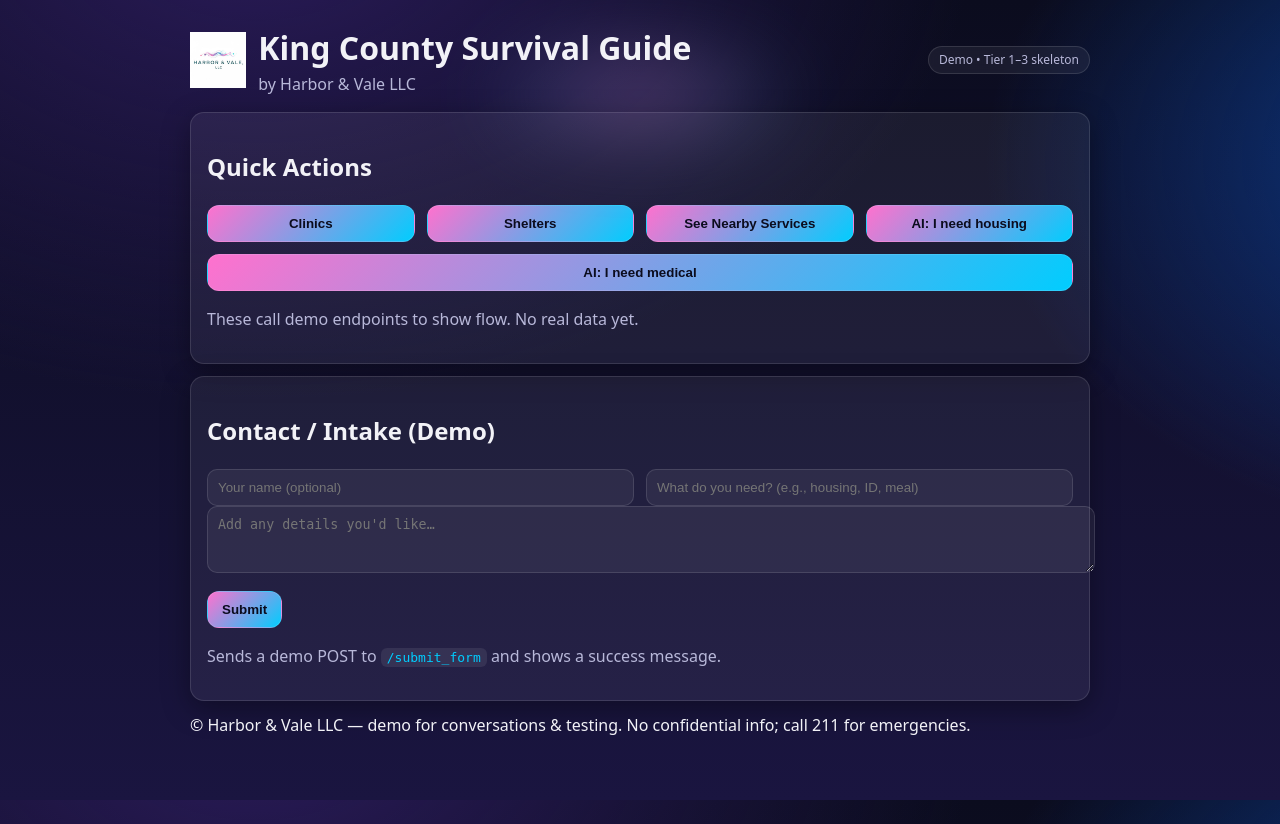
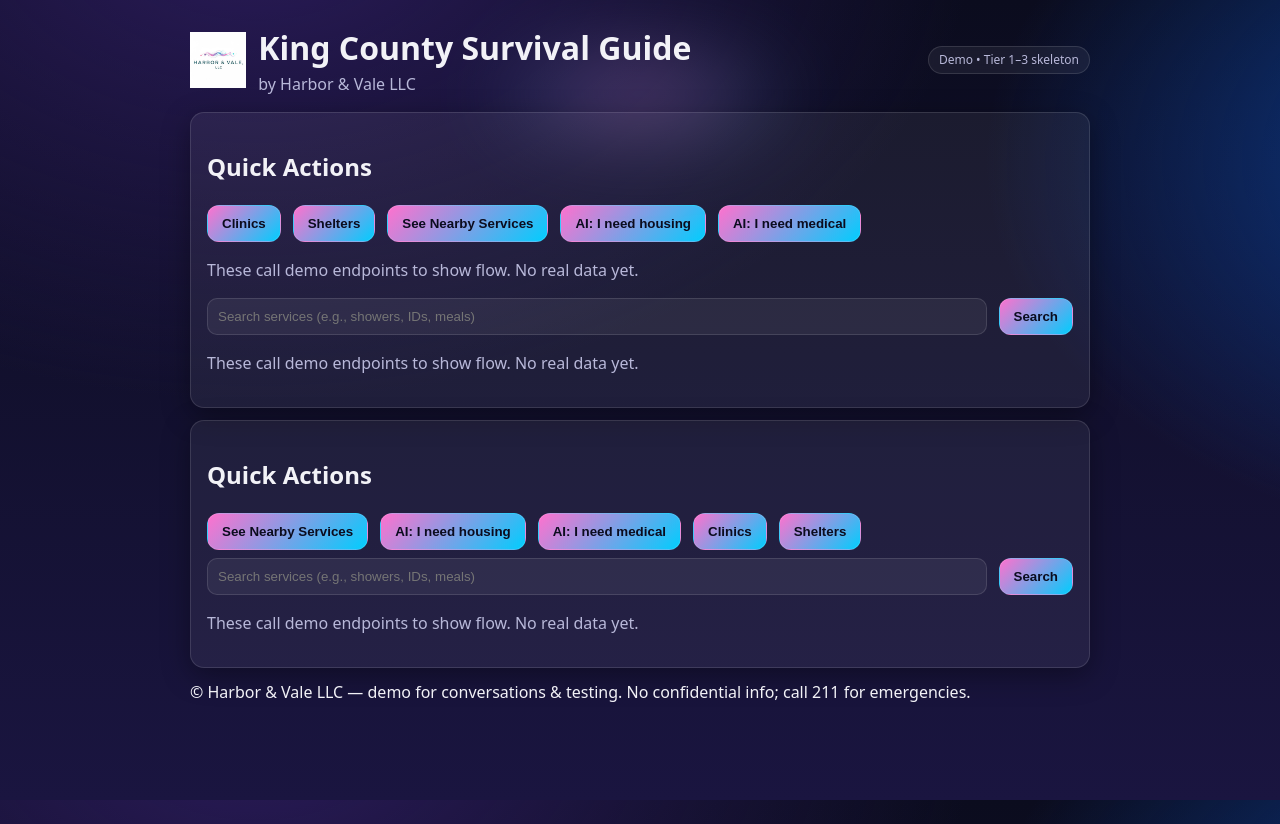
Before and after one commit to HarborandVale/King-County-Survival-Guide-Demo, a Python web app: template templates/index.html in a window 1280 px wide. Run offline with Jinja, Linux system fonts and the light colour scheme; the template is opened without the code that fills it, so the values that code supplies are empty.

Commit message:
Update index.html

```diff
--- a/templates/index.html
+++ b/templates/index.html
@@ -5,6 +5,10 @@
   <meta name="viewport" content="width=device-width,initial-scale=1" />
   <title>King County Survival Guide – Harbor &amp; Vale LLC (Demo)</title>
   <style>
+    /* Keep Quick Actions buttons consistent */
+.row > button { flex: 0 0 auto; }   /* don’t stretch */
+button { white-space: nowrap; }     /* keep on one line */
+
   /* Vaporwave-ish palette */
   :root {
     --brand-bg-1: #0b0c1e;      /* deep indigo */
@@ -137,6 +141,14 @@
 <button onclick="triage('I need housing')">AI: I need housing</button>
 <button onclick="triage('I need medical')">AI: I need medical</button>
     </div>
+    <div id="loading" class="pill" style="display:none;margin-top:8px">Loading…</div>
+
+  <p class="muted">These call demo endpoints to show flow. No real data yet.</p>
+
+    <div class="row" style="margin-top:8px">
+  <input id="q" placeholder="Search services (e.g., showers, IDs, meals)" />
+  <button onclick="loadServicesQuery()">Search</button>
+</div>
     <p class="muted">These call demo endpoints to show flow. No real data yet.</p>
   <div id="cards"></div>
 <pre id="output" class="card" style="display:none"></pre>
@@ -144,20 +156,33 @@
 
   </div>
 
-  <div class="card">
-    <h2>Contact / Intake (Demo)</h2>
-    <form id="demoForm" onsubmit="submitForm(event)">
-      <div class="row">
-        <input name="name" placeholder="Your name (optional)" />
-        <input name="need" placeholder="What do you need? (e.g., housing, ID, meal)" />
-      </div>
-      <textarea name="details" rows="3" placeholder="Add any details you'd like…"></textarea>
-      <div style="margin-top:12px">
-        <button type="submit">Submit</button>
-      </div>
-    </form>
-    <p class="muted">Sends a demo POST to <code>/submit_form</code> and shows a success message.</p>
+  <div class="card" id="quick-actions">
+  <h2>Quick Actions</h2>
+
+  <div class="row">
+    <button onclick="loadServices()">See Nearby Services</button>
+    <button onclick="triage('I need housing')">AI: I need housing</button>
+    <button onclick="triage('I need medical')">AI: I need medical</button>
+    <button onclick="loadServicesFiltered('Clinic')">Clinics</button>
+    <button onclick="loadServicesFiltered('Shelter')">Shelters</button>
   </div>
+
+  <!-- optional search row -->
+  <div class="row" style="margin-top:8px">
+    <input id="q" placeholder="Search services (e.g., showers, IDs, meals)" />
+    <button onclick="loadServicesQuery()">Search</button>
+  </div>
+
+  <!-- loading pill goes here -->
+  <div id="loading" class="pill" style="display:none;margin-top:8px">Loading…</div>
+
+  <p class="muted">These call demo endpoints to show flow. No real data yet.</p>
+
+  <!-- results go here -->
+  <div id="cards"></div>
+  <pre id="output" class="card" style="display:none"></pre>
+</div>
+
 
   <footer>
     © Harbor &amp; Vale LLC — demo for conversations & testing. No confidential info; call 211 for emergencies.
@@ -239,6 +264,36 @@ async function loadServicesFiltered(kind){
     out({ error: String(e) });
   }
 }
+async function loadServicesQuery(){
+  try{
+    const term = (document.getElementById('q')?.value || '').trim();
+    const url = term ? ('/services?q=' + encodeURIComponent(term)) : '/services';
+    let res = await fetch(url, { cache: 'no-store' });
+
+    if (!res.ok) {
+      await new Promise(r => setTimeout(r, 600));
+      res = await fetch(url, { cache: 'no-store' });
+    }
+
+    const txt = await res.text();
+    try {
+      const data = JSON.parse(txt);
+      renderCards(data);
+    } catch (parseErr) {
+      out({ error: 'Failed to parse JSON', status: res.status, raw: txt.slice(0, 400) });
+    }
+  } catch(e){
+    out({ error: String(e) });
+  }
+}
+
+// Optional: let Enter submit the search
+document.addEventListener('keydown', (e) => {
+  if (e.key === 'Enter' && document.activeElement?.id === 'q') {
+    e.preventDefault();
+    loadServicesQuery();
+  }
+});
 
 
   // Keep the AI triage with robust JSON handling
```
